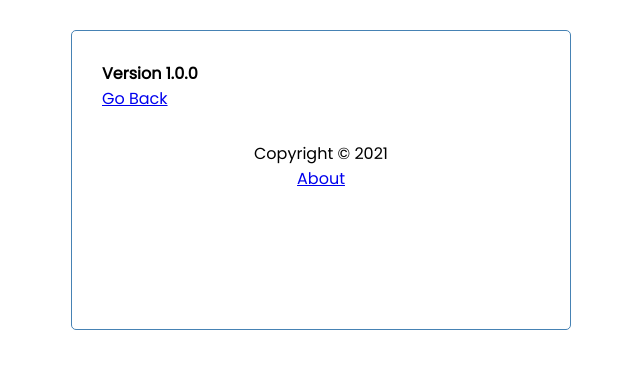
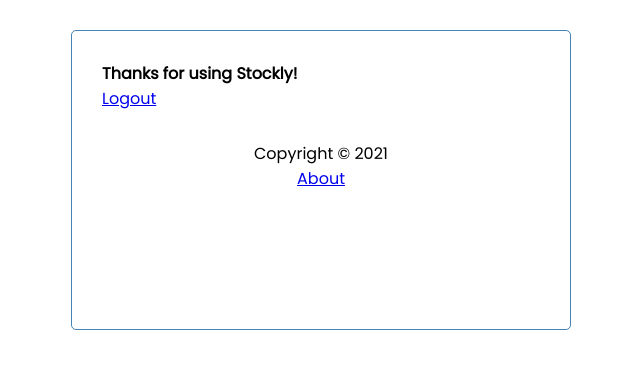
Before and after one commit to raphaelkhan8/Stockly, a React (Create React App) app: page /about in a window 1280 px wide. Shown: the top 368 px of the page, without its empty margins (319-959 px from the left). Built offline with nearby package versions, Linux system fonts and the light colour scheme; no server answers.

Commit message:
added Logout

```diff
--- a/src/components/About.js
+++ b/src/components/About.js
@@ -1,12 +1,12 @@
 import { Link } from 'react-router-dom'
 
-const About = () => {
+const Logout = () => {
   return (
     <div>
-      <h4>Version 1.0.0</h4>
-      <Link to='/'>Go Back</Link>
+      <h4>Thanks for using Stockly!</h4>
+      <Link to='/'>Logout</Link>
     </div>
   )
 }
 
-export default About
+export default Logout
```
